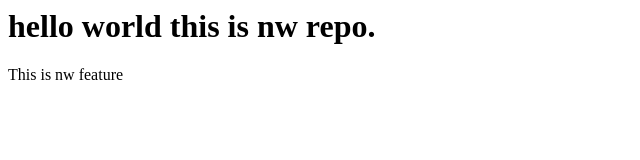
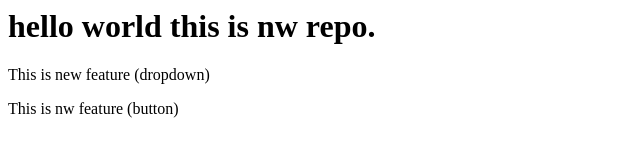
Before and after one commit to Abhay0708/localRepo, a plain HTML site: page index.html in a window 1280 px wide. Shown: the whole page, without its empty margins (0-640 px from the left). Drawn offline with Linux system fonts and the light colour scheme.

Commit message:
Add both features

```diff
--- a/index.html
+++ b/index.html
@@ -1,2 +1,3 @@
 <h1>hello world this is nw repo.</h1>
-<p>This is nw feature</p>
+<p>This is new feature (dropdown)</p>
+<p>This is nw feature (button)</p>
```
